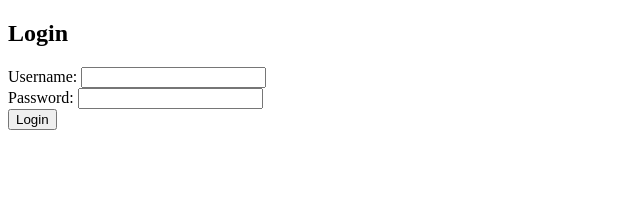
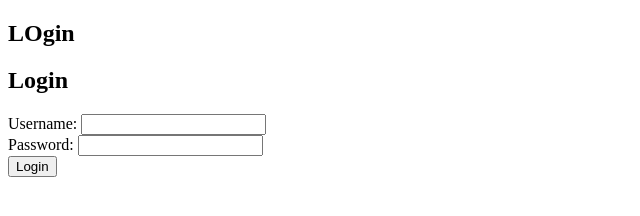
Before and after one commit to KanchanUjede3112/GitWorkflow, a plain HTML site: page index.html in a window 1280 px wide. Shown: the whole page, without its empty margins (0-640 px from the left). Drawn offline with Linux system fonts and the light colour scheme.

Commit message:
changes done by Kanchan

```diff
--- /dev/null
+++ b/App.js
@@ -0,0 +1 @@
+console.log("JavaScript")
--- a/index.html
+++ b/index.html
@@ -6,7 +6,9 @@
     <title>Simple Login Form</title>
 </head>
 <body>
+    <h2>LOgin</h2>
     <h2>Login</h2>
+
     <form action="/submit_login" method="post">
         <div>
             <label for="username">Username:</label>
```
